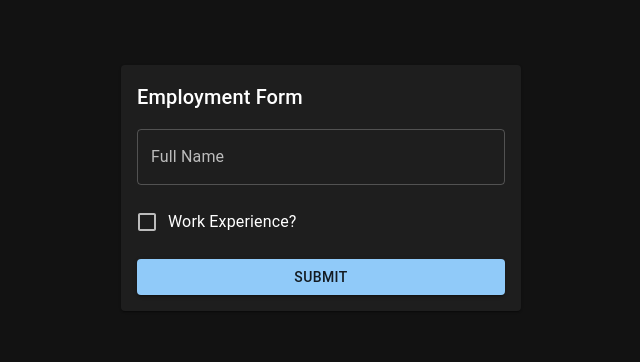
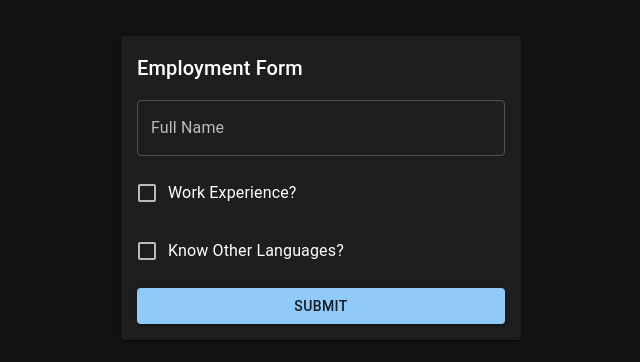
Before and after one commit to Annie-Huang/react-hook-form-with-zod-dynamic-form, a React (Vite) app: page / in a window 1280 px wide. Shown: the part 212-574 px from the top of the page, without its empty margins (319-959 px from the left). Built offline with nearby package versions, Linux system fonts and the light colour scheme.

Commit message:
Use useWatch to watch the knowsOtherLanguages value

```diff
--- a/src/App.tsx
+++ b/src/App.tsx
@@ -23,6 +23,10 @@ export const App = () => {
   > = errors;
 
   const hasWorkExperience = useWatch({ control, name: 'hasWorkExperience' });
+  const knowsOtherLanguages = useWatch({
+    control,
+    name: 'knowsOtherLanguages',
+  });
 
   const onSubmit: SubmitHandler<FormSchema> = (data) => {
     alert(JSON.stringify(data, null, 2));
@@ -59,6 +63,16 @@ export const App = () => {
         />
       )}
 
+      {/*---------------------------------------------------------*/}
+
+      <FormControlLabel
+        {...register('knowsOtherLanguages')}
+        label='Know Other Languages?'
+        control={<Checkbox />}
+      />
+
+      {knowsOtherLanguages && <>array fields here</>}
+
       <Button variant='contained' onClick={handleSubmit(onSubmit)}>
         Submit
       </Button>
```
